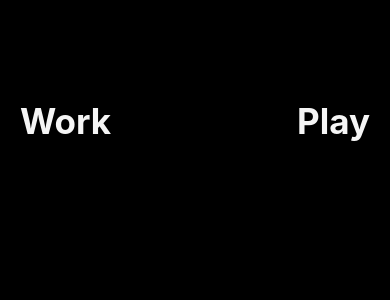
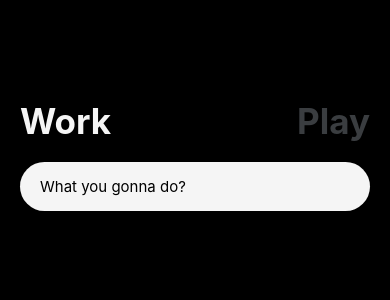
Before and after one commit to jh0152park/ReactNative-Beginner_WorkHardPlayHard, a React Native app in the folder WorkHardPlayHard/: screen / in a window 390 px wide. Shown: the top 300 px of the page. Built offline with nearby package versions, Linux system fonts and the light colour scheme.

Commit message:
added textinput

```diff
--- a/WorkHardPlayHard/App.js
+++ b/WorkHardPlayHard/App.js
@@ -1,19 +1,63 @@
 import { StatusBar } from "expo-status-bar";
-import { StyleSheet, Text, View, TouchableOpacity } from "react-native";
+import {
+    StyleSheet,
+    Text,
+    View,
+    TouchableOpacity,
+    TextInput,
+} from "react-native";
 import { theme } from "./color";
+import { useState } from "react";
 
 export default function App() {
+    const [work, setWork] = useState(true);
+    const [actionItem, setActionItem] = useState("");
+
+    function onWorkPress() {
+        setWork(true);
+    }
+
+    function onPlayPress() {
+        setWork(false);
+    }
+
+    function onChangeText(item) {
+        setActionItem(item);
+    }
+
     return (
         <View style={styles.container}>
             <StatusBar style="auto" />
             <View style={styles.header}>
-                <TouchableOpacity>
-                    <Text style={styles.buttonText}>Work</Text>
+                <TouchableOpacity onPress={onWorkPress}>
+                    <Text
+                        style={{
+                            ...styles.buttonText,
+                            color: work ? "whitesmoke" : theme.gray,
+                        }}
+                    >
+                        Work
+                    </Text>
                 </TouchableOpacity>
-                <TouchableOpacity>
-                    <Text style={styles.buttonText}>Play</Text>
+                <TouchableOpacity onPress={onPlayPress}>
+                    <Text
+                        style={{
+                            ...styles.buttonText,
+                            color: !work ? "whitesmoke" : theme.gray,
+                        }}
+                    >
+                        Play
+                    </Text>
                 </TouchableOpacity>
             </View>
+
+            <TextInput
+                onChangeText={onChangeText}
+                placeholder={work ? "What you gonna do?" : "Let's play!"}
+                placeholderTextColor={"black"}
+                returnKeyType="done"
+                style={styles.input}
+            />
         </View>
     );
 }
@@ -30,8 +74,15 @@ const styles = StyleSheet.create({
         justifyContent: "space-between",
     },
     buttonText: {
-        color: "whitesmoke",
         fontSize: 35,
         fontWeight: "bold",
     },
+    input: {
+        backgroundColor: "whitesmoke",
+        paddingVertical: 15,
+        paddingHorizontal: 20,
+        borderRadius: 30,
+        marginTop: 20,
+        fontSize: 15,
+    },
 });
```
